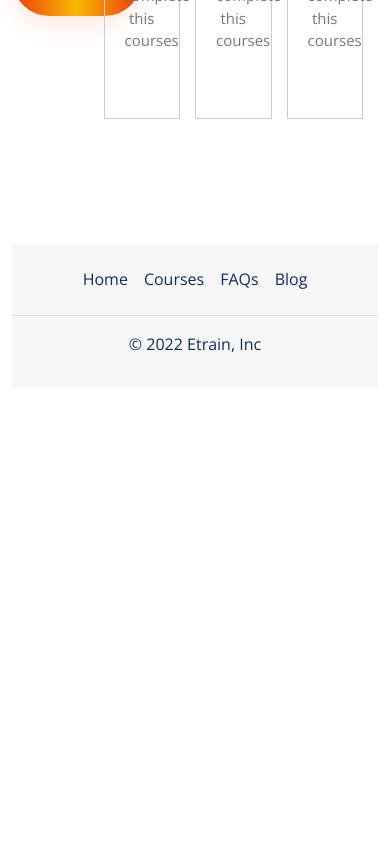
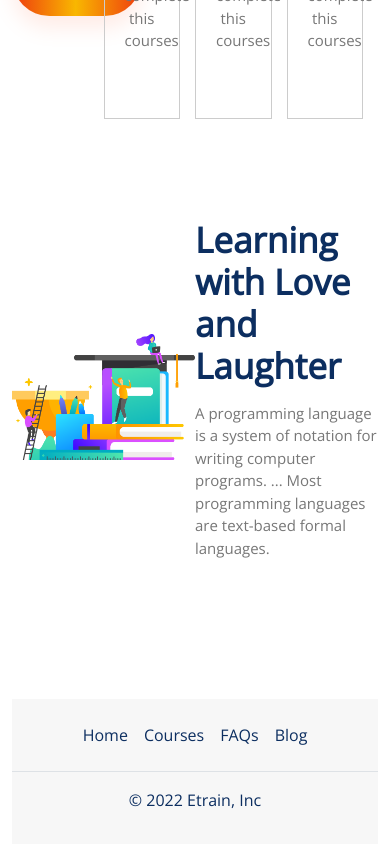
Before and after one commit to Mmunni/etrain-client, a React (Create React App) app: page / in a window 390 px wide. Shown: the part 1226-2070 px from the top of the page. Before the commit the page ends 1614 px from the top, so only its background shows below. Built offline with nearby package versions, Linux system fonts and the light colour scheme; no server answers.

Commit message:
responsive page

```diff
--- a/src/layouts/pages/Home/Home/Home.css
+++ b/src/layouts/pages/Home/Home/Home.css
@@ -50,7 +50,13 @@
     color:#0c2e60;
     font-weight: 700;
 }
-.feature-card p{
+.feature-card p, .learning-title p{
     color: #777;
     font-size: 15px;
 }
+.learning-title h2{
+    font-size: 35px;
+    color:#0c2e60;
+    font-weight: 700;
+    margin-bottom: 15px;
+}
--- a/src/layouts/pages/Home/Home/Home.js
+++ b/src/layouts/pages/Home/Home/Home.js
@@ -1,6 +1,7 @@
 import React from 'react';
 import './Home.css';
-import Banner from '../../../../assets/banner/Banner_img.webp'
+import Banner from '../../../../assets/banner/Banner_img.webp';
+import Learning from '../../../../assets/learning/Learning_img.webp'
 import { FaGg, FaGraduationCap, FaRegLightbulb } from 'react-icons/fa';
 
 const Home = () => {
@@ -58,6 +59,22 @@ const Home = () => {
                     </div>
                 </div>
             </div>
+            {/* learning with love area */}
+            <div className="row  pb-100">
+                <div className="learning-area d-flex justify-content-center align-items-center">
+                    <div className="col-6">
+                        <div className="learning-img">
+                            <img className='img-fluid' src={Learning} alt="" />
+                        </div>
+                    </div>
+                    <div className="col-6">
+                            <div className="learning-title">
+                            <h2>Learning with Love and Laughter</h2>
+                            <p>A programming language is a system of notation for writing computer programs. ... Most programming languages are text-based formal languages.</p>
+                            </div>
+                    </div>
+                </div>
+            </div>
           </div>
         </div>
     );
```
